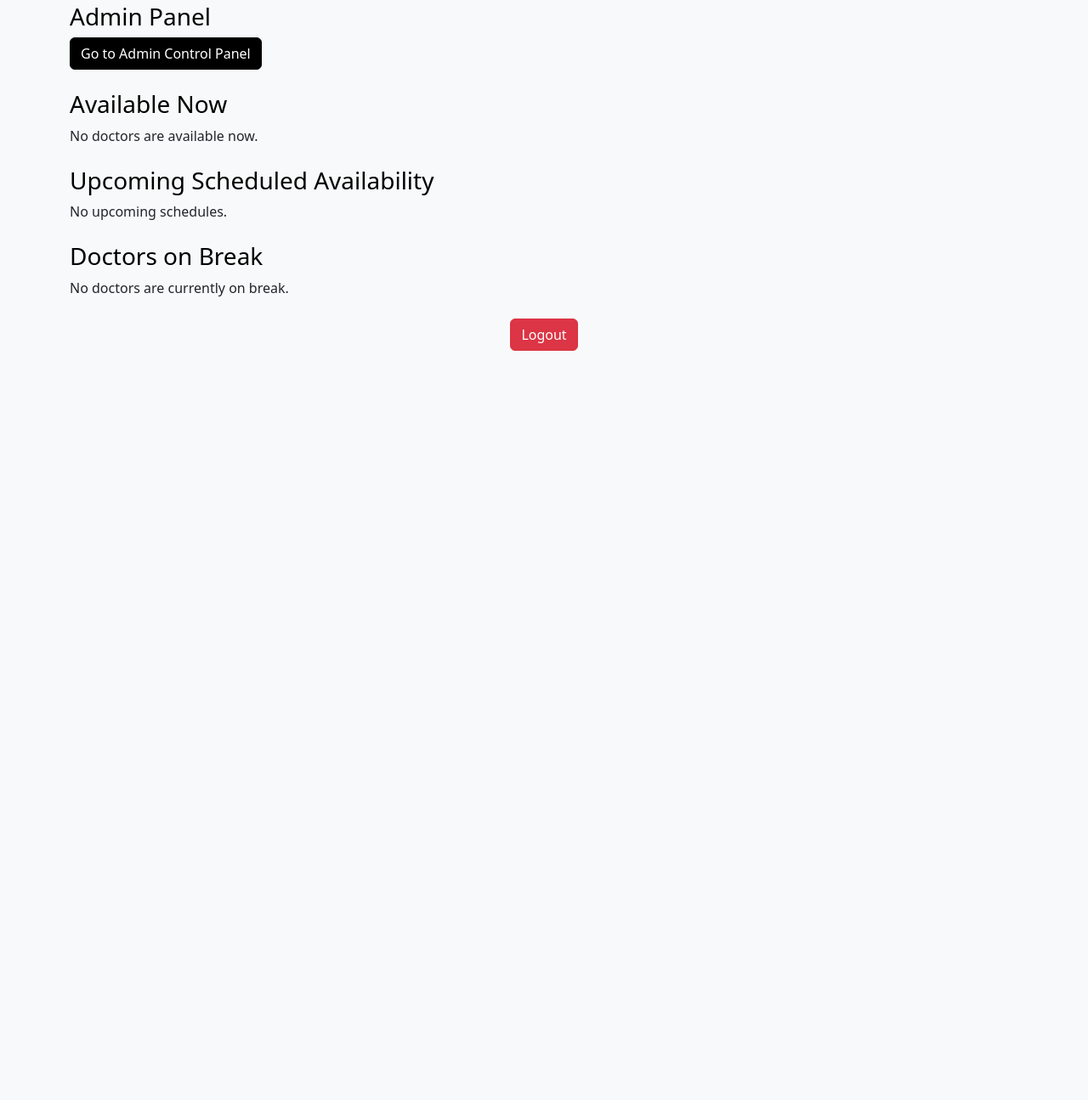
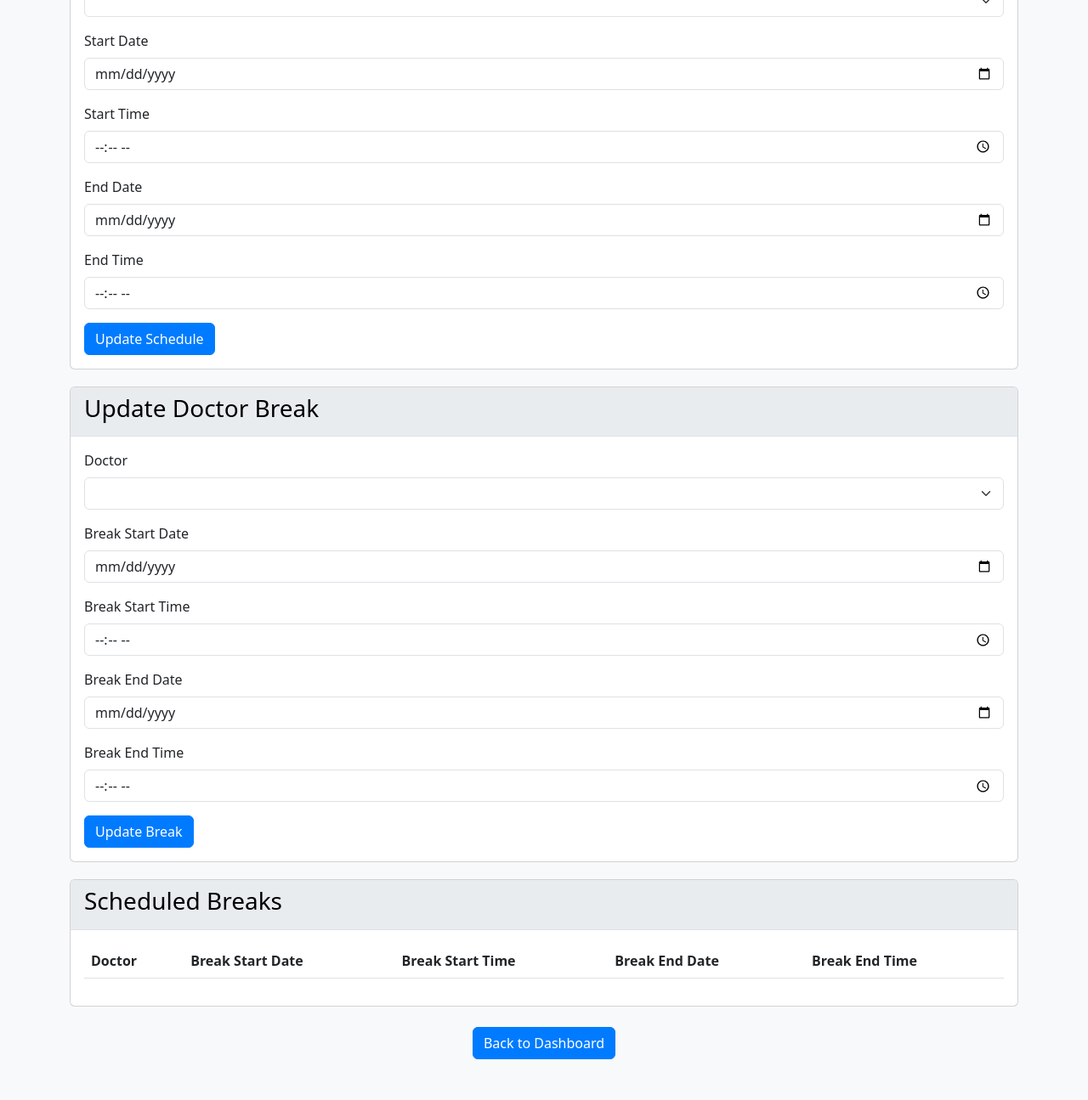
Before and after one commit to sahalux111/RadbloxTest, a Flask app: page /dashboard in a window 1280 px wide. Shown: the part 284-1579 px from the top of the page at 85% size. Before the commit the page ends 697 px from the top, so only its background shows below. Run offline with Flask 3, Linux system fonts and the light colour scheme; the visitor is signed in with stand-in values (Sample User, id 1); lists and menus that the app fills with data are empty.

Commit message:
dashboard.html

```diff
--- a/templates/dashboard.html
+++ b/templates/dashboard.html
@@ -4,7 +4,7 @@
 <head>
     <meta charset="UTF-8">
     <meta name="viewport" content="width=device-width, initial-scale=1.0">
-    <title>Dashboard</title>
+    <title>Admin Control Panel</title>
     <link href="https://cdn.jsdelivr.net/npm/bootstrap@5.3.0/dist/css/bootstrap.min.css" rel="stylesheet">
     <style>
         body {
@@ -12,39 +12,26 @@
         }
 
         h1, h3 {
-            color: #000000; /* Changed to black */
+            color: #000000; /* Black color for headings */
         }
 
-        .list-group-item {
-            margin-bottom: 10px;
-            border-radius: 5px;
-            padding: 15px;
-            border: 1px solid #dddddd;
+        .card {
+            margin-bottom: 20px;
         }
 
-        .bg-available {
+        .card-header {
             background-color: #e9ecef;
-            border-left: 5px solid #28a745;
-        }
-
-        .bg-upcoming {
-            background-color: #e9ecef;
-            border-left: 5px solid #17a2b8;
-        }
-
-        .bg-break {
-            background-color: #e9ecef;
-            border-left: 5px solid #ffc107;
+            border-bottom: 1px solid #dee2e6;
         }
 
         .btn-primary {
-            background-color: #000000;
-            border-color: #000000;
+            background-color: #007bff;
+            border-color: #007bff;
         }
 
         .btn-primary:hover {
-            background-color: #343a40;
-            border-color: #343a40;
+            background-color: #0056b3;
+            border-color: #004085;
         }
 
         .btn-danger {
@@ -56,101 +43,32 @@
             background-color: #c82333;
             border-color: #bd2130;
         }
-
-        .logo {
-            max-width: 150px;
-        }
     </style>
-
-    <!-- Auto-refresh script -->
-    <script>
-        // Refresh the page every 30 seconds (30000 milliseconds)
-        setTimeout(function() {
-            window.location.reload(1);
-        }, 30000);
-
-        // Keep-alive function to prevent server from going idle
-        function keepAlive() {
-            setInterval(function() {
-                fetch('/keep_alive') // Send a request to the server
-                    .then(response => response.ok)
-                    .catch(error => console.log('Error with keep-alive:', error));
-            }, 60000); // Send request every 60 seconds
-        }
-
-        // Start the keep-alive function when the page loads
-        window.onload = function() {
-            keepAlive();
-        };
-    </script>
 </head>
 
 <body>
     <div class="container my-5">
         <div class="text-center mb-4">
-            <img src="static/images/logo.png" alt="Company Logo" class="logo mb-3">
-            <h1>Radblox Radiologist Scheduler</h1>
-            <p class="lead">Manage your availability, breaks, and view your schedule.</p>
+            <h1>Admin Control Panel</h1>
+            <p class="lead">Manage doctors' schedules and breaks.</p>
         </div>
 
-        {% if session['role'] == 'admin' %}
-        <div class="mb-4">
-            <h3>Admin Panel</h3>
-            <a href="{{ url_for('admin_control') }}" class="btn btn-primary">Go to Admin Control Panel</a>
+        <!-- Update Schedule Form -->
+        <div class="card">
+            <div class="card-header">
+                <h3>Update Doctor Schedule</h3>
             </div>
-        {% endif %}
-
-        <div class="mb-4">
-            <h3>Available Now</h3>
-            {% if available_now %}
-            <ul class="list-group">
-                {% for doctor, end_time in available_now.items() %}
-                <li class="list-group-item bg-available">
-                    <strong>{{ doctor }}</strong> is available until <span class="badge bg-success">{{ end_time }}</span>
-                </li>
+            <div class="card-body">
+                <form action="{{ url_for('update_schedule') }}" method="post">
+                    <div class="mb-3">
+                        <label for="doctor" class="form-label">Doctor</label>
+                        <select id="doctor" name="doctor" class="form-select" required>
+                            <!-- Populate doctor options -->
+                            {% for doctor in users if users[doctor]['role'] == 'doctor' %}
+                                <option value="{{ doctor }}">{{ doctor }}</option>
                             {% endfor %}
-            </ul>
-            {% else %}
-            <p>No doctors are available now.</p>
-            {% endif %}
+                        </select>
                     </div>
-
-        {% if session['role'] != 'doctor' %}
-        <div class="mb-4">
-            <h3>Upcoming Scheduled Availability</h3>
-            {% if upcoming_scheduled %}
-            <ul class="list-group">
-                {% for doctor, (start_time, end_time) in upcoming_scheduled.items() %}
-                <li class="list-group-item bg-upcoming">
-                    <strong>{{ doctor }}</strong> will be available from <span class="badge bg-info">{{ start_time }}</span> to <span class="badge bg-info">{{ end_time }}</span>
-                </li>
-                {% endfor %}
-            </ul>
-            {% else %}
-            <p>No upcoming schedules.</p>
-            {% endif %}
-        </div>
-        {% endif %}
-
-        <div class="mb-4">
-            <h3>Doctors on Break</h3>
-            {% if breaks %}
-            <ul class="list-group">
-                {% for doctor, break_end in breaks.items() %}
-                <li class="list-group-item bg-break">
-                    <strong>{{ doctor }}</strong> is on break until <span class="badge bg-warning text-dark">{{ break_end }}</span>
-                </li>
-                {% endfor %}
-            </ul>
-            {% else %}
-            <p>No doctors are currently on break.</p>
-            {% endif %}
-        </div>
-
-        {% if session['role'] == 'doctor' %}
-        <div class="mb-4">
-            <h3>Select Availability</h3>
-            <form action="{{ url_for('set_availability') }}" method="post">
                     <div class="mb-3">
                         <label for="start_date" class="form-label">Start Date</label>
                         <input type="date" id="start_date" name="start_date" class="form-control" required>
@@ -160,28 +78,92 @@
                         <input type="time" id="start_time" name="start_time" class="form-control" required>
                     </div>
                     <div class="mb-3">
+                        <label for="end_date" class="form-label">End Date</label>
+                        <input type="date" id="end_date" name="end_date" class="form-control" required>
+                    </div>
+                    <div class="mb-3">
                         <label for="end_time" class="form-label">End Time</label>
                         <input type="time" id="end_time" name="end_time" class="form-control" required>
                     </div>
-                <button type="submit" class="btn btn-primary">Set Availability</button>
+                    <button type="submit" class="btn btn-primary">Update Schedule</button>
                 </form>
             </div>
+        </div>
 
-        <div class="mb-4">
-            <h3>Take a Break</h3>
-            <form action="{{ url_for('take_break') }}" method="post">
+        <!-- Update Break Form -->
+        <div class="card">
+            <div class="card-header">
+                <h3>Update Doctor Break</h3>
+            </div>
+            <div class="card-body">
+                <form action="{{ url_for('update_break') }}" method="post">
                     <div class="mb-3">
-                    <label for="break_duration" class="form-label">Break Duration (minutes)</label>
-                    <input type="number" id="break_duration" name="break_duration" class="form-control" required>
+                        <label for="doctor" class="form-label">Doctor</label>
+                        <select id="doctor" name="doctor" class="form-select" required>
+                            <!-- Populate doctor options -->
+                            {% for doctor in users if users[doctor]['role'] == 'doctor' %}
+                                <option value="{{ doctor }}">{{ doctor }}</option>
+                            {% endfor %}
+                        </select>
                     </div>
-                <button type="submit" class="btn btn-primary">Take Break</button>
+                    <div class="mb-3">
+                        <label for="break_start_date" class="form-label">Break Start Date</label>
+                        <input type="date" id="break_start_date" name="break_start_date" class="form-control" required>
+                    </div>
+                    <div class="mb-3">
+                        <label for="break_start_time" class="form-label">Break Start Time</label>
+                        <input type="time" id="break_start_time" name="break_start_time" class="form-control" required>
+                    </div>
+                    <div class="mb-3">
+                        <label for="break_end_date" class="form-label">Break End Date</label>
+                        <input type="date" id="break_end_date" name="break_end_date" class="form-control" required>
+                    </div>
+                    <div class="mb-3">
+                        <label for="break_end_time" class="form-label">Break End Time</label>
+                        <input type="time" id="break_end_time" name="break_end_time" class="form-control" required>
+                    </div>
+                    <button type="submit" class="btn btn-primary">Update Break</button>
                 </form>
             </div>
-        {% endif %}
+        </div>
 
-        <div class="text-center">
-            <a href="{{ url_for('logout') }}" class="btn btn-danger">Logout</a>
+        <!-- Scheduled Breaks Display -->
+        <div class="card">
+            <div class="card-header">
+                <h3>Scheduled Breaks</h3>
             </div>
+            <div class="card-body">
+                <table class="table table-striped">
+                    <thead>
+                        <tr>
+                            <th>Doctor</th>
+                            <th>Break Start Date</th>
+                            <th>Break Start Time</th>
+                            <th>Break End Date</th>
+                            <th>Break End Time</th>
+                        </tr>
+                    </thead>
+                    <tbody>
+                        <!-- Example data, replace with actual data from your backend -->
+                        {% for break in scheduled_breaks %}
+                            <tr>
+                                <td>{{ break.doctor }}</td>
+                                <td>{{ break.break_start_date }}</td>
+                                <td>{{ break.break_start_time }}</td>
+                                <td>{{ break.break_end_date }}</td>
+                                <td>{{ break.break_end_time }}</td>
+                            </tr>
+                        {% endfor %}
+                    </tbody>
+                </table>
+            </div>
+        </div>
+
+        <!-- Back to Dashboard Button -->
+        <div class="text-center mt-4">
+            <a href="{{ url_for('dashboard') }}" class="btn btn-primary">Back to Dashboard</a>
+        </div>
+
     </div>
 </body>
 
```
Lines whose indentation alone changed are shown as unchanged.
